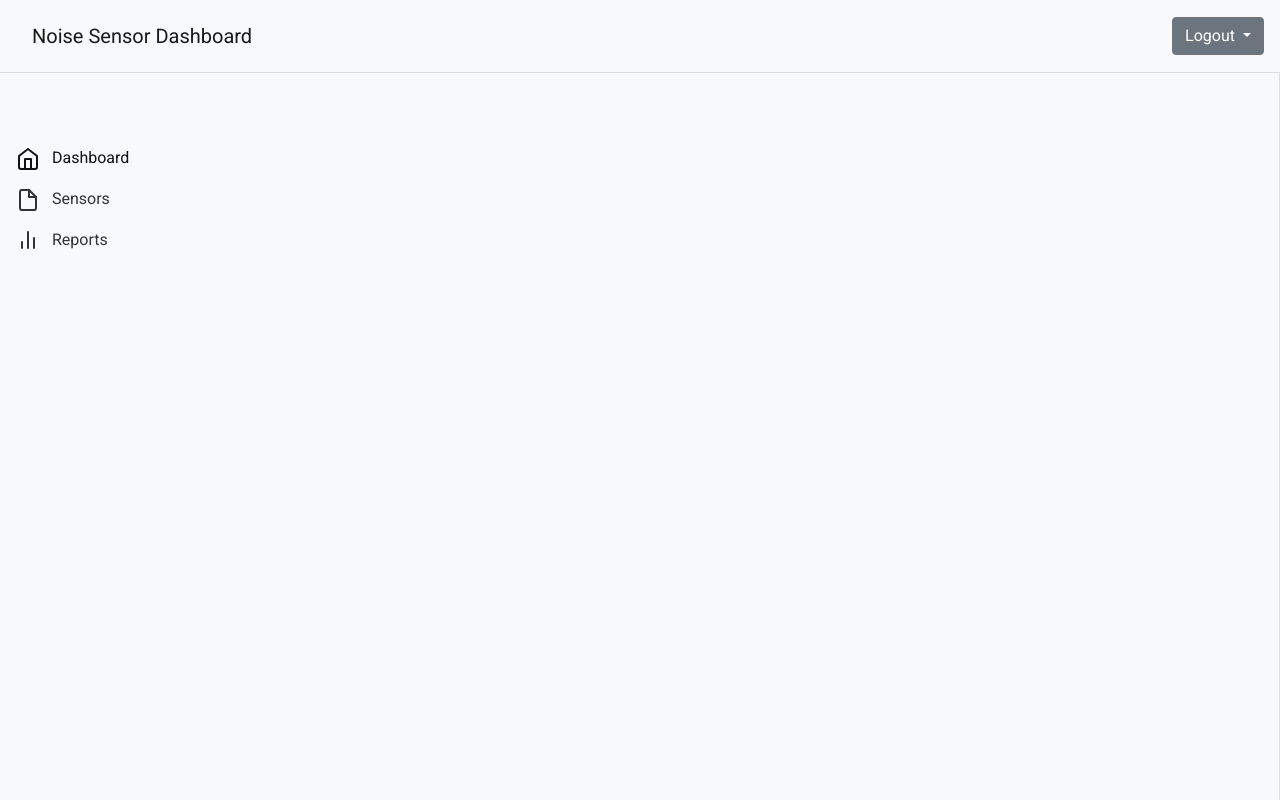
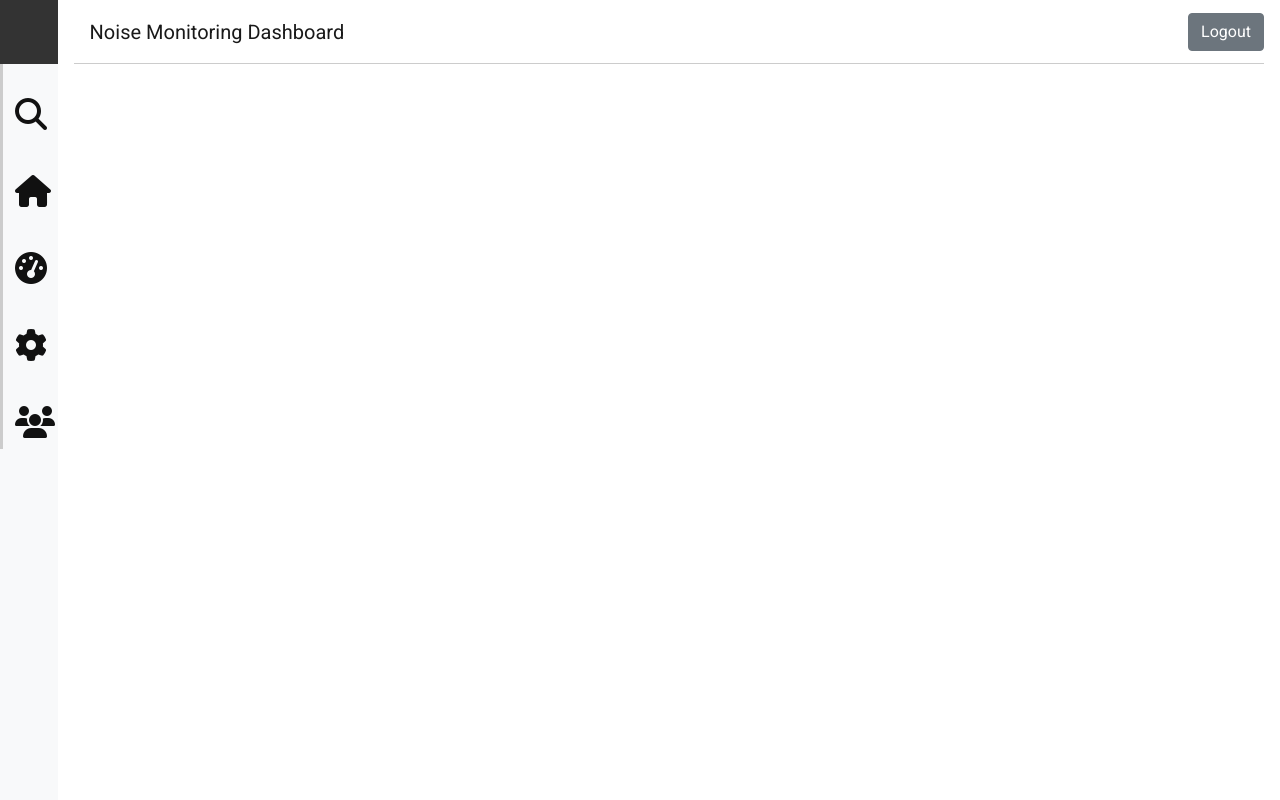
Before and after one commit to SunbirdAI/noise-sensors-monitoring, a Django app: page / in a window 1280 px wide. Run offline with Django 3.2, Linux system fonts and the light colour scheme; some libraries are stand-ins or nearby versions.

Commit message:
Update navbar and sidebar

```diff
--- a/static/css/base.css
+++ b/static/css/base.css
@@ -2,27 +2,11 @@ body {
   font-family: 'Roboto', sans-serif;
 }
 
-.sidebar {
-  position: fixed;
-  top: 0;
-  bottom: 0;
-  left: 0;
-  z-index: 100;
-  padding: 90px 0 0;
-  box-shadow: inset -1px 0 0 rgba(0, 0, 0, .1);
-  z-index: 99;
-}
-
-@media (max-width: 767.98px) {
-  .sidebar {
-    top: 11.5rem;
-    padding: 0;
-  }
-}
-
 .navbar {
   /* box-shadow: inset 0 -1px 0 rgba(0, 0, 0, .1); */
-  border-bottom: 1px solid #ddd;
+  border-bottom: 1px solid #ccc;
+  background-color: #fff;
+  height: 4rem;
 }
 
 @media (min-width: 767.98px) {
@@ -33,10 +17,79 @@ body {
   }
 }
 
-.sidebar .nav-link {
-  color: #333;
+.sidebar-container {
+  position: fixed;
+  width: 3.6rem;
+  height: 100%;
+  left: 0;
+  overflow-x: hidden;
+  overflow-y: auto;
+  color: #111;
 }
 
-.sidebar .nav-link.active {
+.sidebar-logo {
+  padding: 10px 15px 10px 30px;
+  height: 4rem;
+  background: #333;
+}
+
+.sidebar-navigation {
+  padding: 0;
+  margin: 0;
+  list-style-type: none;
+  position: relative;
+  color: #111
+}
+
+.sidebar-navigation li {
+  background-color: transparent;
+  position: relative;
+  display: inline-block;
+  text-decoration: none;
+  width: 100%;
+  line-height: 20px;
+}
+
+.sidebar-navigation li a {
+  padding: 10px 15px 10px 15px;
+  display: block;
+  color: #fff;
+}
+
+.sidebar-navigation li .fa {
+  margin: 0 auto;
   color: #111;
+  padding-top: 1.5rem;
 }
+
+.sidebar-navigation li a:active,
+.sidebar-navigation li a:hover,
+.sidebar-navigation li a:focus {
+  text-decoration: none;
+  outline: none;
+}
+
+.sidebar-navigation li::before {
+  background-color: #ccc;
+  position: absolute;
+  content: '';
+  height: 100%;
+  left: 0;
+  top: 0;
+  -webkit-transition: width 0.2s ease-in;
+  transition: width 0.2s ease-in;
+  width: 3px;
+  z-index: -1;
+}
+
+.sidebar-navigation li:hover::before {
+  width: 100%;
+}
+
+.sidebar-navigation .header::before {
+  background-color: transparent;
+}
+
+.content-container {
+  padding-left: 3.6rem;
+}
--- a/templates/_base.html
+++ b/templates/_base.html
@@ -12,70 +12,17 @@
       integrity="sha384-r4NyP46KrjDleawBgD5tp8Y7UzmLA05oM1iAEQ17CSuDqnUK2+k9luXQOfXJCJ4I"
       crossorigin="anonymous"
     />
-    <link rel="preconnect" href="https://fonts.googleapis.com">
-    <link rel="preconnect" href="https://fonts.gstatic.com" crossorigin>
-    <link href="https://fonts.googleapis.com/css2?family=Roboto&display=swap" rel="stylesheet">
+    <link rel="preconnect" href="https://fonts.googleapis.com" />
+    <link rel="preconnect" href="https://fonts.gstatic.com" crossorigin />
+    <link
+      href="https://fonts.googleapis.com/css2?family=Roboto&display=swap"
+      rel="stylesheet"
+    />
     <link rel="stylesheet" href="{% static 'css/base.css' %}" />
     <title>{% block title %}Noise Sensor Dashboard{% endblock title %}</title>
   </head>
   <body>
-    <div>
-      <nav class="navbar navbar-light bg-light p-3">
-        <div
-          class="
-            d-flex
-            col-12 col-md-3 col-lg-2
-            mb-2 mb-lg-0 ml-3
-            flex-wrap flex-md-nowrap
-            justify-content-between
-          "
-        >
-          <a class="navbar-brand mx-auto" href="#">Noise Sensor Dashboard </a>
-          <button
-            class="navbar-toggler d-md-none collapsed mb-3"
-            type="button"
-            data-toggle="collapse"
-            data-target="#sidebar"
-            aria-controls="sidebar"
-            aria-expanded="false"
-            aria-label="Toggle navigation"
-          >
-            <span class="navbar-toggler-icon"></span>
-          </button>
-        </div>
-        <div
-          class="
-            col-12 col-md-5 col-lg-8
-            d-flex
-            align-items-center
-            justify-content-md-end
-            mt-3 mt-md-0
-          "
-        >
-          <div>
-            <button
-              class="btn btn-secondary dropdown-toggle"
-              type="button"
-              id="dropdownMenuButton"
-              data-toggle="dropdown"
-              aria-expanded="false"
-            >
-              Logout
-            </button>
-          </div>
-        </div>
-      </nav>
-      {% block content %} {% endblock content %}
-      <script
-        src="https://cdn.jsdelivr.net/npm/popper.js@1.16.0/dist/umd/popper.min.js"
-        integrity="sha384-Q6E9RHvbIyZFJoft+2mJbHaEWldlvI9IOYy5n3zV9zzTtmI3UksdQRVvoxMfooAo"
-        crossorigin="anonymous"
-      ></script>
-      <script
-        src="https://stackpath.bootstrapcdn.com/bootstrap/5.0.0-alpha1/js/bootstrap.min.js"
-        integrity="sha384-oesi62hOLfzrys4LxRF63OJCXdXDipiYWBnvTl9Y9/TRlw5xlKIEHpNyvvDShgf/"
-        crossorigin="anonymous"
-      ></script>
-    </div>
+    {% block content %} {% endblock content %}
+    <script src="https://use.fontawesome.com/31625c123b.js"></script>
   </body>
 </html>
--- a/templates/home.html
+++ b/templates/home.html
@@ -1,5 +1,7 @@
 <!-- templates/home.html -->
-{% extends '_base.html' %}
-{% block content %}
-  {% include "sidebar.html" %}
+{% extends '_base.html' %} {% block content %}
+{% include "sidebar.html" %}
+<div class="content-container">
+  <div class="container-fluid">{% include "navbar.html" %}</div>
+</div>
 {% endblock content %}
--- /dev/null
+++ b/templates/navbar.html
@@ -0,0 +1,36 @@
+<div>
+  <nav class="navbar navbar-light">
+    <div
+      class="
+        d-flex
+        col-12 col-md-3 col-lg-2
+        mb-2 mb-lg-0
+        ml-3
+        flex-wrap flex-md-nowrap
+        justify-content-between
+      "
+    >
+    <a class="navbar-brand mx-auto" href="#">Noise Monitoring Dashboard</a>
+
+    </div>
+    <div
+      class="
+        col-12 col-md-5 col-lg-8
+        d-flex
+        align-items-center
+        justify-content-md-end
+        mt-3 mt-md-0
+      "
+    >
+      <div>
+        <button
+          class="btn btn-secondary"
+          type="button"
+          id="dropdownMenuButton"
+        >
+          Logout
+        </button>
+      </div>
+    </div>
+  </nav>
+</div>
--- a/templates/sidebar.html
+++ b/templates/sidebar.html
@@ -1,81 +1,24 @@
-<!-- templates/home.html -->
-{% block content %}
-<div class="container-fluid">
-    <div class="row">
-      <nav
-        id="sidebar"
-        class="d-md-block bg-light sidebar collapse"
-      >
-        <div class="position-sticky pt-md-5">
-          <ul class="nav flex-column">
-            <li class="nav-item">
-              <a class="nav-link active" aria-current="page" href="#">
-                <svg
-                  xmlns="http://www.w3.org/2000/svg"
-                  width="24"
-                  height="24"
-                  viewBox="0 0 24 24"
-                  fill="none"
-                  stroke="currentColor"
-                  stroke-width="2"
-                  stroke-linecap="round"
-                  stroke-linejoin="round"
-                  class="feather feather-home"
-                >
-                  <path
-                    d="M3 9l9-7 9 7v11a2 2 0 0 1-2 2H5a2 2 0 0 1-2-2z"
-                  ></path>
-                  <polyline points="9 22 9 12 15 12 15 22"></polyline>
-                </svg>
-                <span class="ml-2">Dashboard</span>
-              </a>
-            </li>
-            <li class="nav-item">
-              <a class="nav-link" href="#">
-                <svg
-                  xmlns="http://www.w3.org/2000/svg"
-                  width="24"
-                  height="24"
-                  viewBox="0 0 24 24"
-                  fill="none"
-                  stroke="currentColor"
-                  stroke-width="2"
-                  stroke-linecap="round"
-                  stroke-linejoin="round"
-                  class="feather feather-file"
-                >
-                  <path
-                    d="M13 2H6a2 2 0 0 0-2 2v16a2 2 0 0 0 2 2h12a2 2 0 0 0 2-2V9z"
-                  ></path>
-                  <polyline points="13 2 13 9 20 9"></polyline>
-                </svg>
-                <span class="ml-2">Sensors</span>
-              </a>
-            </li>
-            <li class="nav-item">
-              <a class="nav-link" href="#">
-                <svg
-                  xmlns="http://www.w3.org/2000/svg"
-                  width="24"
-                  height="24"
-                  viewBox="0 0 24 24"
-                  fill="none"
-                  stroke="currentColor"
-                  stroke-width="2"
-                  stroke-linecap="round"
-                  stroke-linejoin="round"
-                  class="feather feather-bar-chart-2"
-                >
-                  <line x1="18" y1="20" x2="18" y2="10"></line>
-                  <line x1="12" y1="20" x2="12" y2="4"></line>
-                  <line x1="6" y1="20" x2="6" y2="14"></line>
-                </svg>
-                <span class="ml-2">Reports</span>
-              </a>
-            </li>
-          </ul>
-        </div>
-      </nav>
-    </div>
-  </div>
-{% endblock content %}
+<div class="sidebar-container bg-light">
+  <ul class="sidebar-navigation">
+    <div class="sidebar-logo"></div>
+    <li>
+      <a href="#">
+        <i class="fa fa-search fa-2x" aria-hidden="true"></i></a>
+    </li>
+    <li>
+      <a href="#"> <i class="fa fa-home fa-2x" aria-hidden="true"></i></a>
+    </li>
+    <li>
+      <a href="#">
+        <i class="fa fa-tachometer fa-2x" aria-hidden="true"></i></a>
+    </li>
+    <li>
+      <a href="#">
+        <i class="fa fa-cog fa-2x" aria-hidden="true"></i></a>
+    </li>
+    <li>
+      <a href="#">
+        <i class="fa fa-users fa-2x" aria-hidden="true"></i></a>
+    </li>
+  </ul>
+</div>
```
